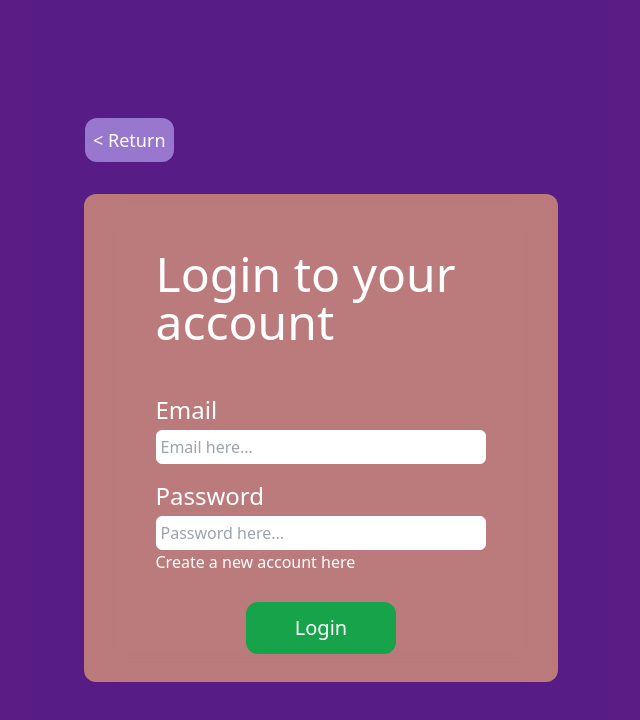
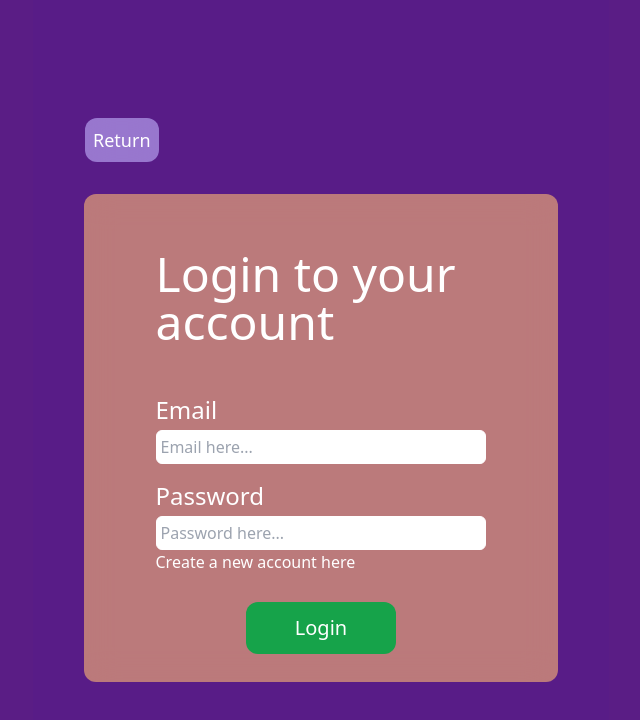
Before and after one commit to YeyoM/cocktail-please, a Next.js app: page /login in a window 1280 px wide. Shown: the top 720 px of the page, without its empty margins (319-959 px from the left). Built offline with nearby package versions, Linux system fonts and the light colour scheme; no server answers.

Commit message:
esthetic changes

```diff
--- a/components/loginForm/loginForm.js
+++ b/components/loginForm/loginForm.js
@@ -3,15 +3,13 @@ import Link from 'next/link'
 import { Fragment, useState } from 'react'
 import { useRouter } from 'next/router'
 import { useAuth } from '../context/authContext'
-import { doc, setDoc, getDoc } from "firebase/firestore"
-import { db } from '../../config/firebase'
 import DangerNotification from '../ui/notfications/dangerNotification'
 import SuccessNotification from '../ui/notfications/successNotification'
 import LoadingNotification from '../ui/notfications/loadingNotification'
 
 export default function LoginForm() {
 
-  const { user, login } = useAuth()
+  const { login } = useAuth()
   const router = useRouter()
 
   const [email, setEmail] = useState('')
@@ -60,8 +58,8 @@ export default function LoginForm() {
 
   return (
     <Fragment>
-      <div className="flex self-start ml-12 text-white text-lg p-2 bg-violet-300 rounded-xl bg-opacity-60 backdrop-filter backdrop-blur-lg duration-150 hover:bg-violet-400">
-        <Link href="/">{`< Return`}</Link>
+      <div className="flex self-start ml-12 text-white text-lg p-2 bg-violet-300 rounded-xl bg-opacity-60 backdrop-filter backdrop-blur-lg duration-200 hover:bg-violet-400">
+        <Link href="/">Return</Link>
       </div>
       {error && <DangerNotification>{error}</DangerNotification>}
       {success && <SuccessNotification>{success}</SuccessNotification>}
@@ -79,10 +77,10 @@ export default function LoginForm() {
           </div>
           <div className="flex flex-col mb-4">
             <Link href="/signup">
-              <a className="text-white text-md">Create a new account here</a>
+              <a className="text-white text-md transition duration-120 hover:text-violet-400">Create a new account here</a>
             </Link>
           </div>
-          <div className="flex flex-col items-center">
+          <div className="flex flex-col items-center ">
             <SuccessBtn>Login</SuccessBtn>
           </div>
         </form>
--- a/components/signupForm/signupForm.js
+++ b/components/signupForm/signupForm.js
@@ -109,7 +109,7 @@ export default function SignUpForm() {
   return (
     <Fragment>
       <div className="flex self-start ml-12 mt-2 text-white text-lg p-2 bg-violet-300 rounded-xl bg-opacity-60 backdrop-filter backdrop-blur-lg duration-150 hover:bg-violet-400">
-        <Link href="/">{`< Return`}</Link>
+        <Link href="/">Return</Link>
       </div>
       {error && <DangerNotification>{error}</DangerNotification>}
       {success && <SuccessNotification>{success}</SuccessNotification>}
@@ -131,7 +131,7 @@ export default function SignUpForm() {
           </div>
           <div className="flex flex-col mb-4">
             <Link href="/login">
-              <a className="text-white text-md">Already have one? Login</a>
+              <a className="text-white text-md transition duration-120 hover:text-violet-500">Already have one? Login</a>
             </Link>
           </div>
           <div className="flex flex-row">
```
